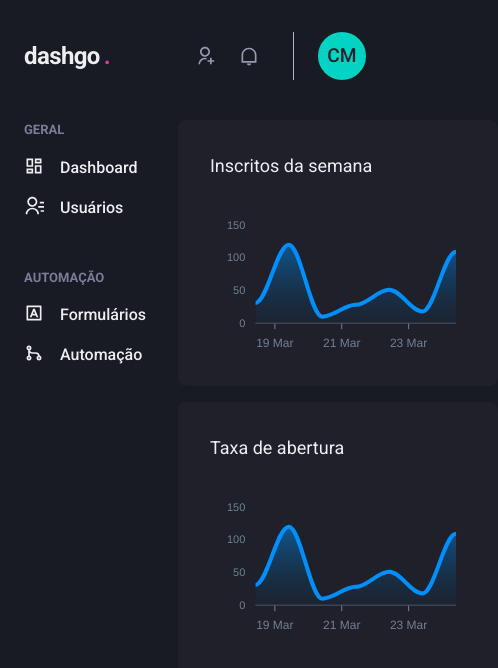
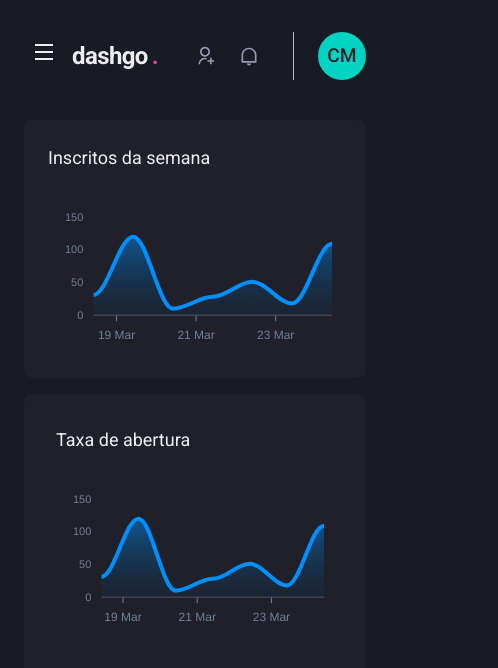
Before and after one commit to CaioQuirinoMedeiros/dashgo, a Next.js app: page /dashboard in a window 390 px wide. Shown: the top 668 px of the page, 498 px wide, since content can reach past the window. Built offline with nearby package versions, Linux system fonts and the light colour scheme.

Commit message:
responsive Sidebar (Drawer)

```diff
--- a/src/components/Header/index.tsx
+++ b/src/components/Header/index.tsx
@@ -1,12 +1,15 @@
-import { Flex, useBreakpointValue } from '@chakra-ui/react'
+import { Flex, Icon, IconButton, useBreakpointValue } from '@chakra-ui/react'
+import { RiMenuLine } from 'react-icons/ri'
 
 import { Logo } from './Logo'
 import { Profile } from './Profile'
 import { NotificationsNav } from './NotificationsNav'
 import { SearchBox } from './SearchBox'
+import { useSidebarDrawer } from '../../contexts/SidebarDrawerContext'
 
 export function Header() {
   const isWideVersion = useBreakpointValue({ base: false, lg: true })
+  const { onOpen } = useSidebarDrawer()
 
   return (
     <Flex
@@ -19,6 +22,16 @@
       px='6'
       align='center'
     >
+      {!isWideVersion && (
+        <IconButton
+          aria-label='Abrir menu'
+          onClick={onOpen}
+          icon={<Icon as={RiMenuLine} />}
+          fontSize='24'
+          variant='unstyled'
+          mr='2'
+        />
+      )}
       <Logo />
 
       {!!isWideVersion && <SearchBox />}
--- /dev/null
+++ b/src/components/Sidebar/SidebarNav.tsx
@@ -0,0 +1,26 @@
+import { Box, Stack, Text, Icon, Link } from '@chakra-ui/react'
+import {
+  RiContactsLine,
+  RiDashboardLine,
+  RiGitMergeLine,
+  RiInputMethodLine
+} from 'react-icons/ri'
+
+import { NavSection } from './NavSection'
+import { NavLink } from './NavLink'
+
+export function SidebarNav() {
+  return (
+    <Stack spacing='12' align='flex-start'>
+      <NavSection title='GERAL'>
+        <NavLink icon={RiDashboardLine}>Dashboard</NavLink>
+        <NavLink icon={RiContactsLine}>Usuários</NavLink>
+      </NavSection>
+
+      <NavSection title='AUTOMAÇÃO'>
+        <NavLink icon={RiInputMethodLine}>Formulários</NavLink>
+        <NavLink icon={RiGitMergeLine}>Automação</NavLink>
+      </NavSection>
+    </Stack>
+  )
+}
--- a/src/components/Sidebar/index.tsx
+++ b/src/components/Sidebar/index.tsx
@@ -1,28 +1,42 @@
-import { Box, Stack, Text, Icon, Link } from '@chakra-ui/react'
 import {
-  RiContactsLine,
-  RiDashboardLine,
-  RiGitMergeLine,
-  RiInputMethodLine
-} from 'react-icons/ri'
+  Box,
+  useBreakpointValue,
+  Drawer,
+  DrawerOverlay,
+  DrawerContent,
+  DrawerCloseButton,
+  DrawerHeader,
+  DrawerBody
+} from '@chakra-ui/react'
+import { useSidebarDrawer } from '../../contexts/SidebarDrawerContext'
 
 import { NavSection } from './NavSection'
-import { NavLink } from './NavLink'
+import { SidebarNav } from './SidebarNav'
 
 export function Sidebar() {
+  const isDrawerSidebar = useBreakpointValue({ base: true, lg: false })
+  const { isOpen, onClose } = useSidebarDrawer()
+
+  if (isDrawerSidebar) {
+    return (
+      <Drawer isOpen={isOpen} placement='left' onClose={onClose}>
+        <DrawerOverlay>
+          <DrawerContent bgColor='gray.800' p='4'>
+            <DrawerCloseButton mt='6' />
+            <DrawerHeader>Navegação</DrawerHeader>
+
+            <DrawerBody>
+              <SidebarNav />
+            </DrawerBody>
+          </DrawerContent>
+        </DrawerOverlay>
+      </Drawer>
+    )
+  }
+
   return (
     <Box as='aside' w='48' mr='8'>
-      <Stack spacing='12' align='flex-start'>
-        <NavSection title='GERAL'>
-          <NavLink icon={RiDashboardLine}>Dashboard</NavLink>
-          <NavLink icon={RiContactsLine}>Usuários</NavLink>
-        </NavSection>
-
-        <NavSection title='AUTOMAÇÃO'>
-          <NavLink icon={RiInputMethodLine}>Formulários</NavLink>
-          <NavLink icon={RiGitMergeLine}>Automação</NavLink>
-        </NavSection>
-      </Stack>
+      <SidebarNav />
     </Box>
   )
 }
--- /dev/null
+++ b/src/contexts/SidebarDrawerContext.tsx
@@ -0,0 +1,40 @@
+import { useDisclosure } from '@chakra-ui/hooks'
+import { useRouter } from 'next/dist/client/router'
+import * as React from 'react'
+
+interface SidebarDrawerProviderProps {
+  children: React.ReactNode
+}
+
+type SidebarDrawerContextData = {
+  isOpen: boolean
+  onOpen: () => void
+  onClose: () => void
+  onToggle: () => void
+  isControlled: boolean
+  getButtonProps: (props?: any) => any
+  getDisclosureProps: (props?: any) => any
+}
+
+const SidebarDrawerContext = React.createContext({} as SidebarDrawerContextData)
+
+export function SidebarDrawerProvider(props: SidebarDrawerProviderProps) {
+  const { children } = props
+
+  const disclosure = useDisclosure()
+  const router = useRouter()
+
+  React.useEffect(() => {
+    disclosure.onClose()
+  }, [router.asPath])
+
+  return (
+    <SidebarDrawerContext.Provider value={disclosure}>
+      {children}
+    </SidebarDrawerContext.Provider>
+  )
+}
+
+export function useSidebarDrawer() {
+  return React.useContext(SidebarDrawerContext)
+}
--- a/src/pages/_app.tsx
+++ b/src/pages/_app.tsx
@@ -2,11 +2,14 @@
 import { ChakraProvider } from '@chakra-ui/react'
 
 import { theme } from '../styles/theme'
+import { SidebarDrawerProvider } from '../contexts/SidebarDrawerContext'
 
 function MyApp({ Component, pageProps }: AppProps) {
   return (
     <ChakraProvider theme={theme}>
-      <Component {...pageProps} />
+      <SidebarDrawerProvider>
+        <Component {...pageProps} />
+      </SidebarDrawerProvider>
     </ChakraProvider>
   )
 }
--- a/src/pages/dashboard.tsx
+++ b/src/pages/dashboard.tsx
@@ -78,7 +78,7 @@
         <Sidebar />
 
         <SimpleGrid flex='1' gap='4' minChildWidth='320px' align='flex-start'>
-          <Box p='8' bg='gray.800' borderRadius='8' pb='4'>
+          <Box p={['6', '8']} bg='gray.800' borderRadius='8' pb='4'>
             <Text fontSize='lg' mb='4'>
               Inscritos da semana
             </Text>
```
